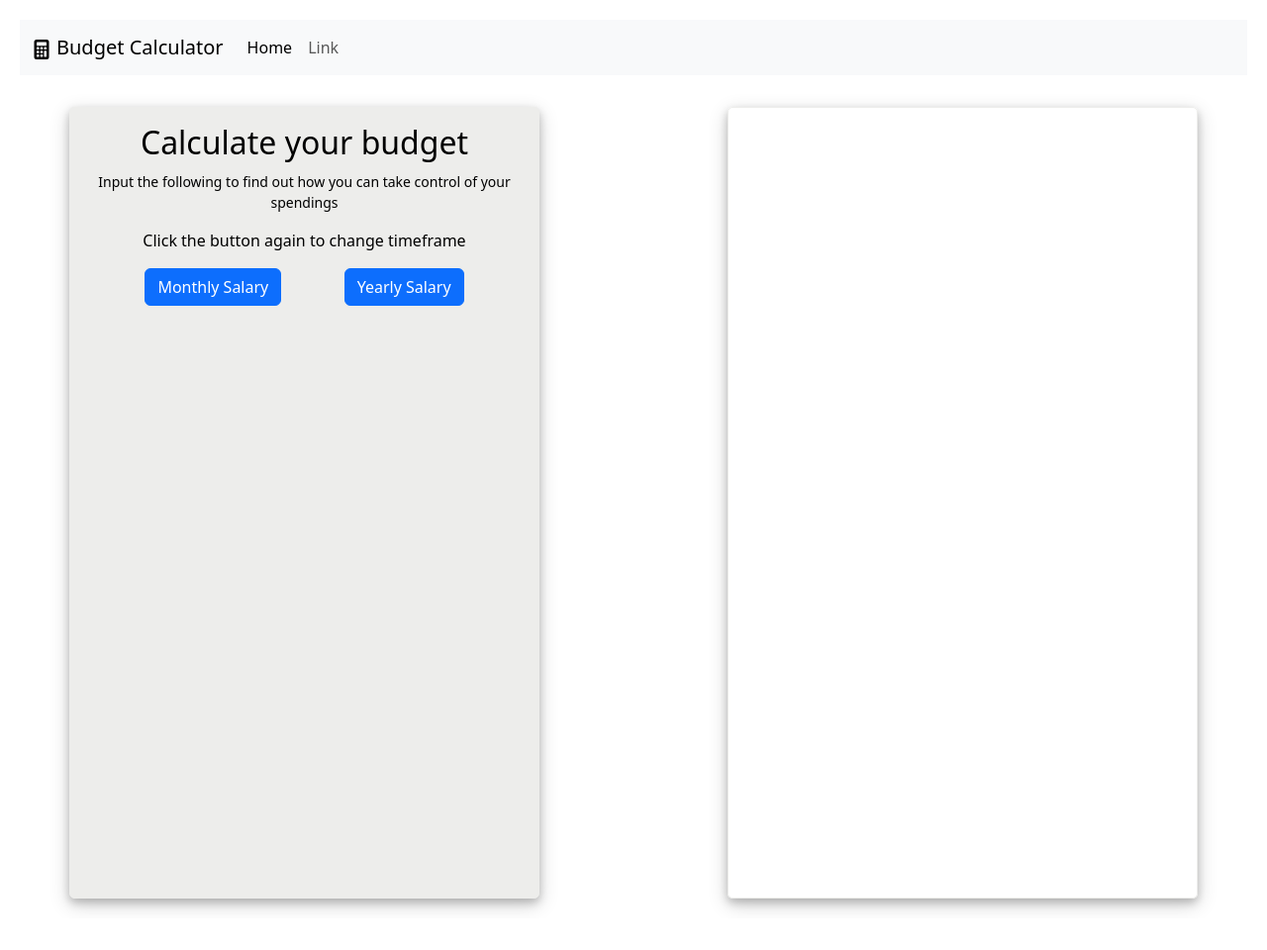
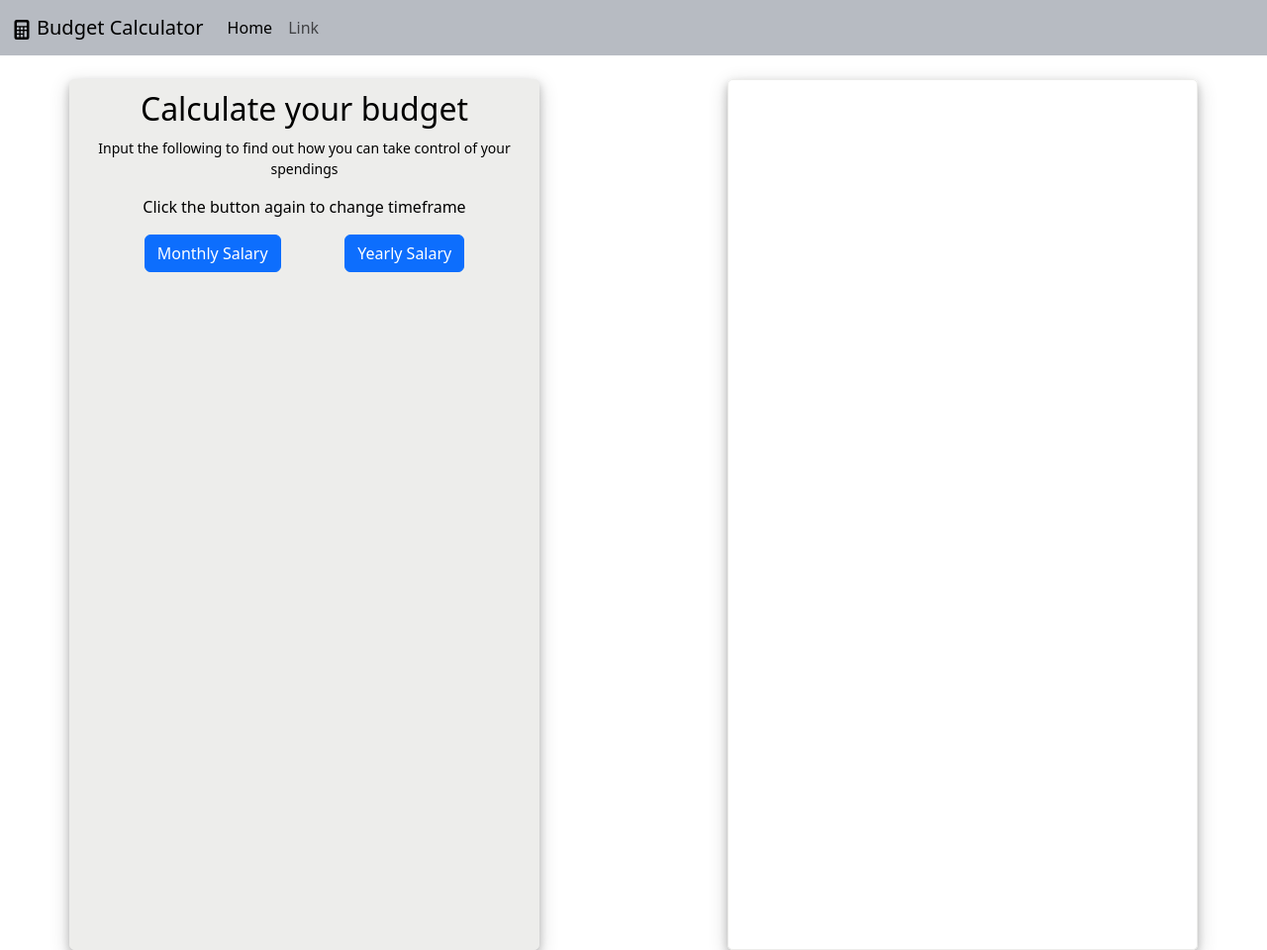
Before and after one commit to HansonChieu/Simple-Budget-Calc, a website: page index.html in a window 1280 px wide. Shown: the top 960 px of the page at 99% size. Before the commit the page ends 928 px from the top, so only its background shows below. Drawn offline with nearby package versions, Linux system fonts and the light colour scheme.

Commit message:
Updated Sept 12

```diff
--- a/styles.css
+++ b/styles.css
@@ -1,5 +1,15 @@
-body{
-  padding: 20px;
+.navbar-expand-lg{
+  position: fixed;
+  top: 0;
+  width: 100%;
+  z-index: 1000;
+}
+.bg-body-tertiary{
+  background-color: rgba(160, 165, 174, 0.752) !important;
+}
+.text-center{
+  margin-top: 5em;
+  margin-bottom: 2em;
 }
 .title {
 	color: #5C6AC4;
@@ -31,9 +41,15 @@ h3{
 #inputCalc{
   background-color: rgb(237, 237, 235);
   box-shadow: 0 4px 8px 0 rgba(0, 0, 0, 0.2), 0 6px 20px 0 rgba(0, 0, 0, 0.19);
+  padding:10px;
+  height: 110vh;
+  overflow:auto;
 }
 #displayOutput{
   box-shadow: 0 4px 8px 0 rgba(0, 0, 0, 0.2), 0 6px 20px 0 rgba(0, 0, 0, 0.19);
+  padding:10px;
+  height: 110vh;
+  overflow:auto;
 }
 h2{
   color:black;
```
